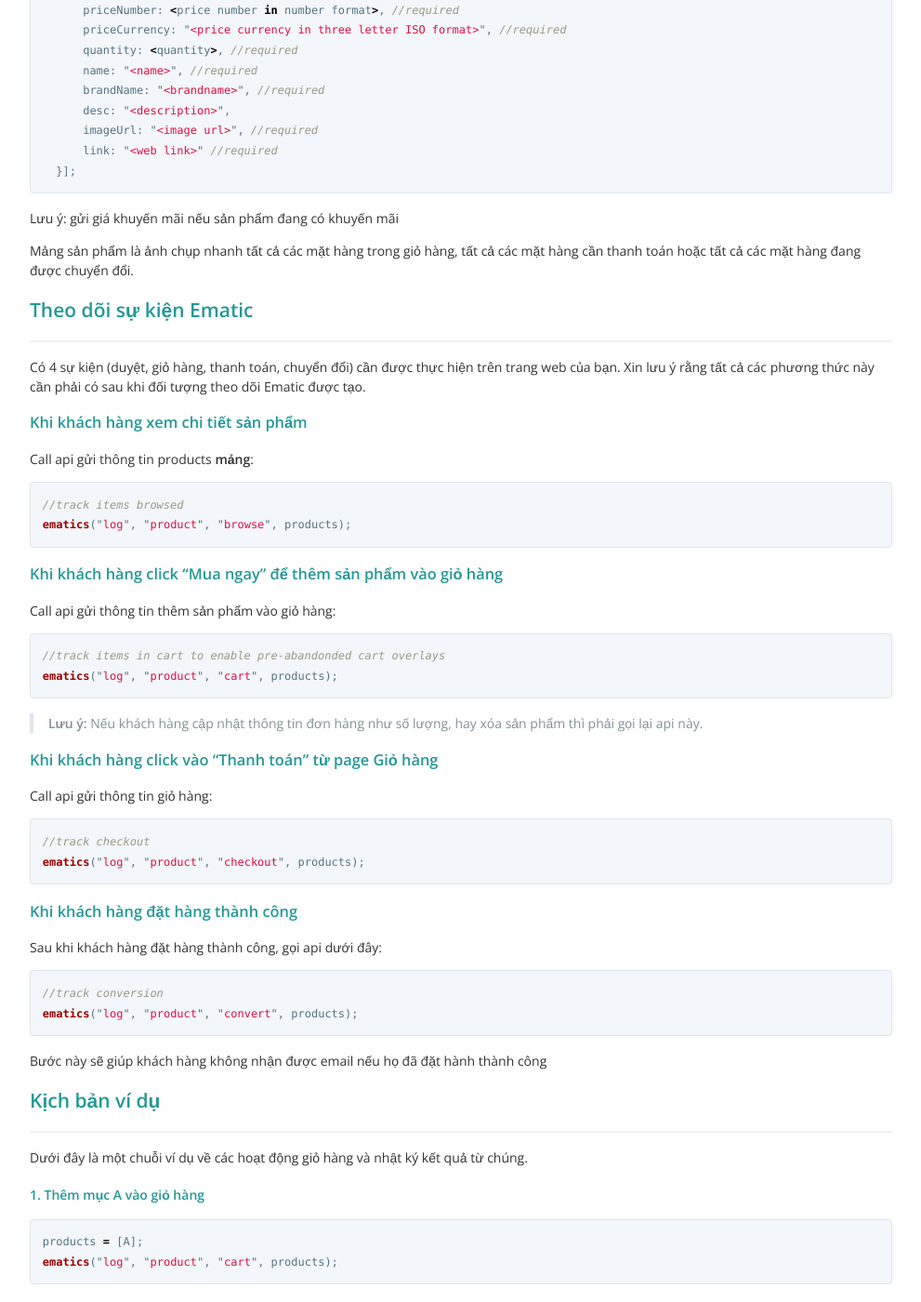
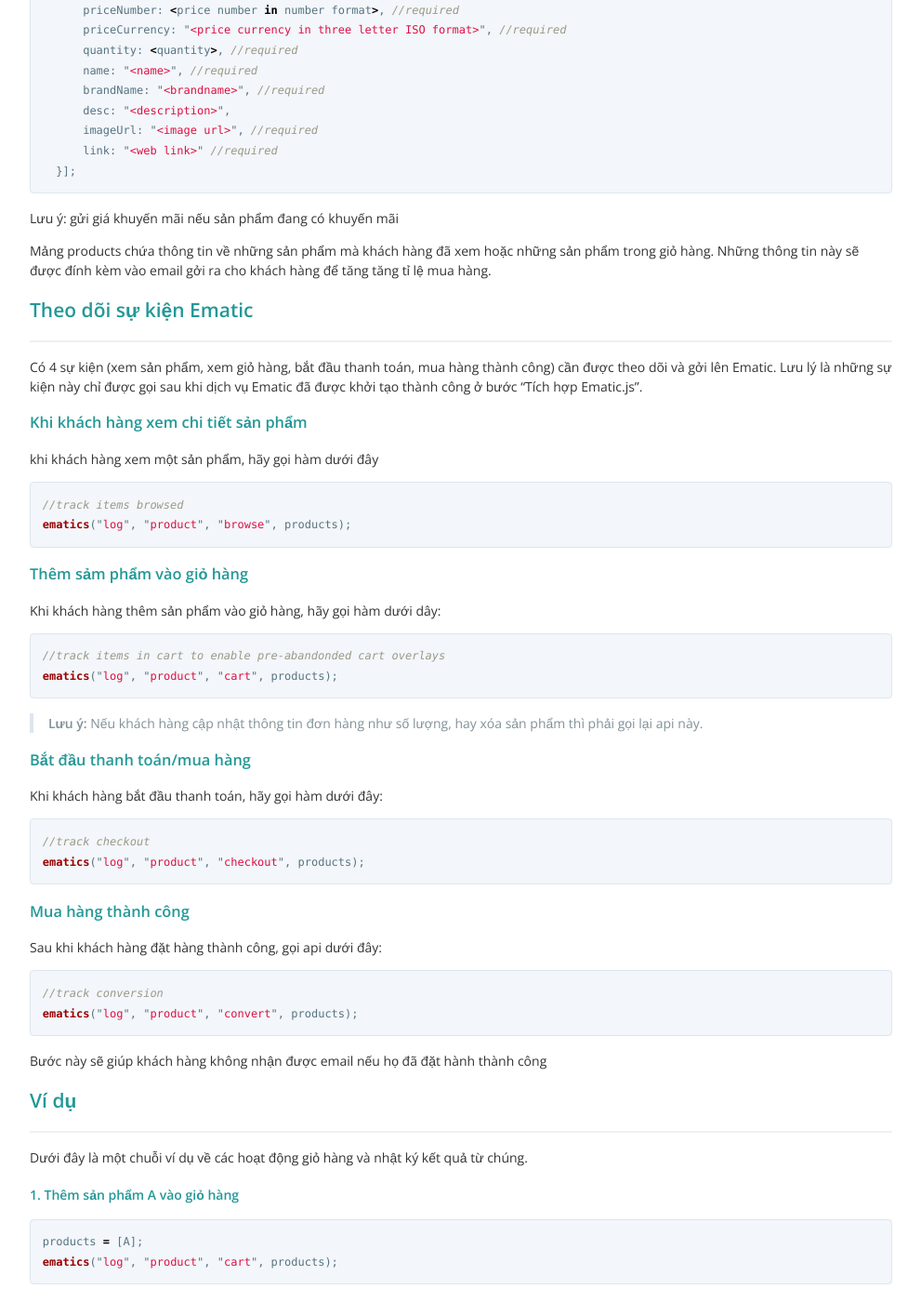
Before and after one commit to Ematicexternal/doc, a Jekyll site: the page built from _posts/2019-06-04-data-event-tracking-vn.md, in a window 1280 px wide and 1400 px high, scrolled down 854 px. Shown: the whole window at 93% size, without its empty margins (260-1251 px from the left). Built offline with Jekyll 4.4.1, drawn with Linux system fonts in a browser that asks for light colours; some of the changed text lies outside the part shown.

Commit message:
VNese translation edit

````diff
--- a/_posts/2019-06-04-data-event-tracking-vn.md
+++ b/_posts/2019-06-04-data-event-tracking-vn.md
@@ -5,11 +5,11 @@
 order: 4
 ---
 
-# Theo dõi dữ liệu và sự kiện
+# Đăng ký hành vi khác hàng
 
 ## Chuẩn bị dữ liệu sản phẩm của bạn
 ---
-Để sử dụng Retry-iQ, theo dõi dữ liệu và sự kiện phải được triển khai.
+Để sử dụng RetryIQ, vui lòng làm theo hướng dẫn bên dưới.
 
 Biến thông tin mảng products kèm theo khi gọi api có cấu trúc sau:
 
@@ -48,21 +48,21 @@
 
 Lưu ý: gửi giá khuyến mãi nếu sản phẩm đang có khuyến mãi
 
-Mảng sản phẩm là ảnh chụp nhanh tất cả các mặt hàng trong giỏ hàng, tất cả các mặt hàng cần thanh toán hoặc tất cả các mặt hàng đang được chuyển đổi.
+Mảng products chứa thông tin về những sản phẩm mà khách hàng đã xem hoặc những sản phẩm trong giỏ hàng. Những thông tin này sẽ được đính kèm vào email gởi ra cho khách hàng để tăng tăng tỉ lệ mua hàng.
 
 ## Theo dõi sự kiện Ematic
 ---
-Có 4 sự kiện (duyệt, giỏ hàng, thanh toán, chuyển đổi) cần được thực hiện trên trang web của bạn. Xin lưu ý rằng tất cả các phương thức này cần phải có sau khi đối tượng theo dõi Ematic được tạo.
+Có 4 sự kiện (xem sản phẩm, xem giỏ hàng, bắt đầu thanh toán, mua hàng thành công) cần được theo dõi và gởi lên Ematic. Lưu lý là những sự kiện này chỉ được gọi sau khi dịch vụ Ematic đã được khởi tạo thành công ở bước "Tích hợp Ematic.js".
 
 ### Khi khách hàng xem chi tiết sản phẩm
-Call api gửi thông tin products **mảng**:
+khi khách hàng xem một sản phẩm, hãy gọi hàm dưới đây
 
 ```js
 //track items browsed
 ematics("log", "product", "browse", products);
 ```
-### Khi khách hàng click “Mua ngay” để thêm sản phẩm vào giỏ hàng
-Call api gửi thông tin thêm sản phẩm vào giỏ hàng:
+### Thêm sảm phẩm vào giỏ hàng
+Khi khách hàng thêm sản phẩm vào giỏ hàng, hãy gọi hàm dưới dây:
 
 ```js
 //track items in cart to enable pre-abandonded cart overlays
@@ -70,14 +70,14 @@
 ```
 > __Lưu ý:__ Nếu khách hàng cập nhật thông tin đơn hàng như số lượng, hay xóa sản phẩm thì phải gọi lại api này.
 
-### Khi khách hàng click vào “Thanh toán” từ page Giỏ hàng
-Call api gửi thông tin giỏ hàng:
+### Bắt đầu thanh toán/mua hàng
+Khi khách hàng bắt đầu thanh toán, hãy gọi hàm dưới đây:
 
 ```js
 //track checkout
 ematics("log", "product", "checkout", products);
 ```
-### Khi khách hàng đặt hàng thành công
+### Mua hàng thành công
 Sau khi khách hàng đặt hàng thành công, gọi api dưới đây:
 
 ```js
@@ -87,41 +87,41 @@
 Bước này sẽ giúp khách hàng không nhận được email nếu họ đã đặt hành thành công
 
 
-## Kịch bản ví dụ
+## Ví dụ
 ---
 Dưới đây là một chuỗi ví dụ về các hoạt động giỏ hàng và nhật ký kết quả từ chúng.
 
-#### 1. Thêm mục A vào giỏ hàng
+#### 1. Thêm sản phẩm A vào giỏ hàng
 ```js
 products = [A];
 ematics("log", "product", "cart", products);
 ```
-#### 2. Thêm mục B vào giỏ hàng
+#### 2. Thêm sản phẩm B vào giỏ hàng
 ```js
 products = [A, B];
 ematics("log", "product", "cart", products);
 ```
-#### 3. Thêm mục C vào giỏ hàng
+#### 3. Thêm sản phẩm C vào giỏ hàng
 ```js
 products = [A, B, C];
 ematics("log", "product", "cart", products);
 ```
-#### 4. Xóa mục B khỏi giỏ hàng
+#### 4. Xóa sản phẩm B khỏi giỏ hàng
 ```js
 products = [A, C];
 ematics("log", "product", "cart", products);
 ```
-#### 5. Thêm mục C vào giỏ hàng
+#### 5. Thêm sản phẩm C vào giỏ hàng
 ```js
 products = [A, C, D];
 ematics("log", "product", "cart", products);
 ```
-#### 6. Bắt đầu quá trình thanh toán
+#### 6. Bắt đầu quá trình thanh toán/mua hàng
 ```js
 products = [A, C, D];
 ematics("log", "product", "checkout", products);
 ```
-#### 7. Hoàn tất thanh toán
+#### 7. Đặt hàng thành công
 ```js
 products = [A, C, D];
 ematics("log", "product", "convert", products);
````
Also changed, not shown: _posts/2019-06-04-initializing-ematic-js-vn.md (+9 -9 lines).
